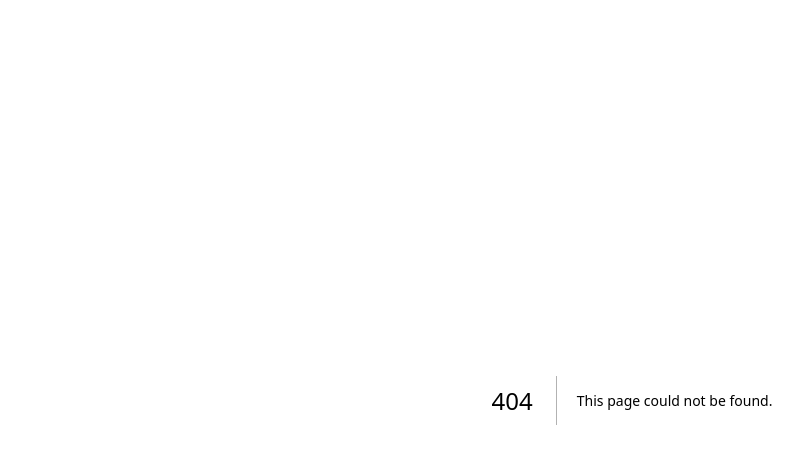
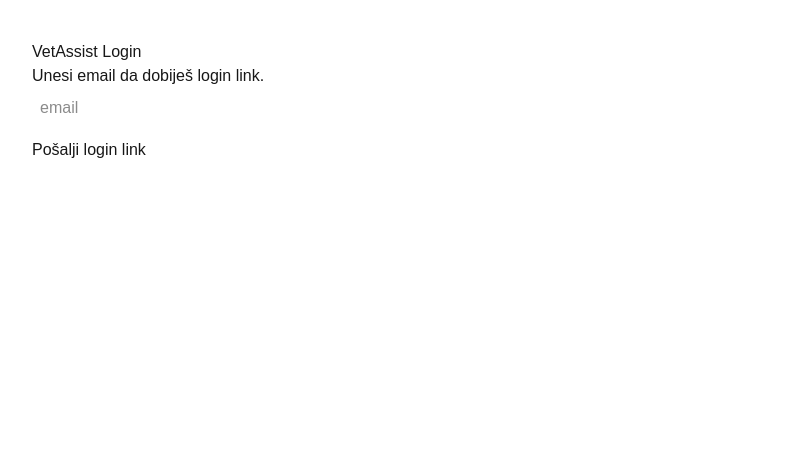
Before and after one commit to vladimirsapundzic85/vetasist-app, a Next.js app: page /app/auth in a window 1280 px wide. Before the commit this address had no page. Shown: the top 464 px of the page, without its empty margins (8-811 px from the left). Built offline with nearby package versions, Linux system fonts and the light colour scheme.

Commit message:
Create page.tsx

```diff
--- /dev/null
+++ b/app/app/auth/page.tsx
@@ -0,0 +1,56 @@
+'use client'
+
+import { useState } from 'react'
+import { supabase } from '../lib/supabase'
+
+export default function AuthPage() {
+  const [email, setEmail] = useState('')
+  const [msg, setMsg] = useState<string | null>(null)
+  const [err, setErr] = useState<string | null>(null)
+  const [loading, setLoading] = useState(false)
+
+  async function login() {
+    setLoading(true)
+    setMsg(null)
+    setErr(null)
+
+    const { error } = await supabase.auth.signInWithOtp({
+      email,
+      options: {
+        emailRedirectTo: 'https://app.vetasist.net/app'
+      }
+    })
+
+    setLoading(false)
+
+    if (error) {
+      setErr(error.message)
+    } else {
+      setMsg('Login link je poslat na email.')
+    }
+  }
+
+  return (
+    <main style={{ padding: 40, maxWidth: 400 }}>
+
+      <h1>VetAssist Login</h1>
+
+      <p>Unesi email da dobiješ login link.</p>
+
+      <input
+        value={email}
+        onChange={(e) => setEmail(e.target.value)}
+        placeholder="email"
+        style={{ width: '100%', padding: 8, marginBottom: 10 }}
+      />
+
+      <button onClick={login} disabled={loading}>
+        {loading ? 'Šaljem...' : 'Pošalji login link'}
+      </button>
+
+      {msg && <p style={{ color: 'green' }}>{msg}</p>}
+      {err && <p style={{ color: 'red' }}>{err}</p>}
+
+    </main>
+  )
+}
```
